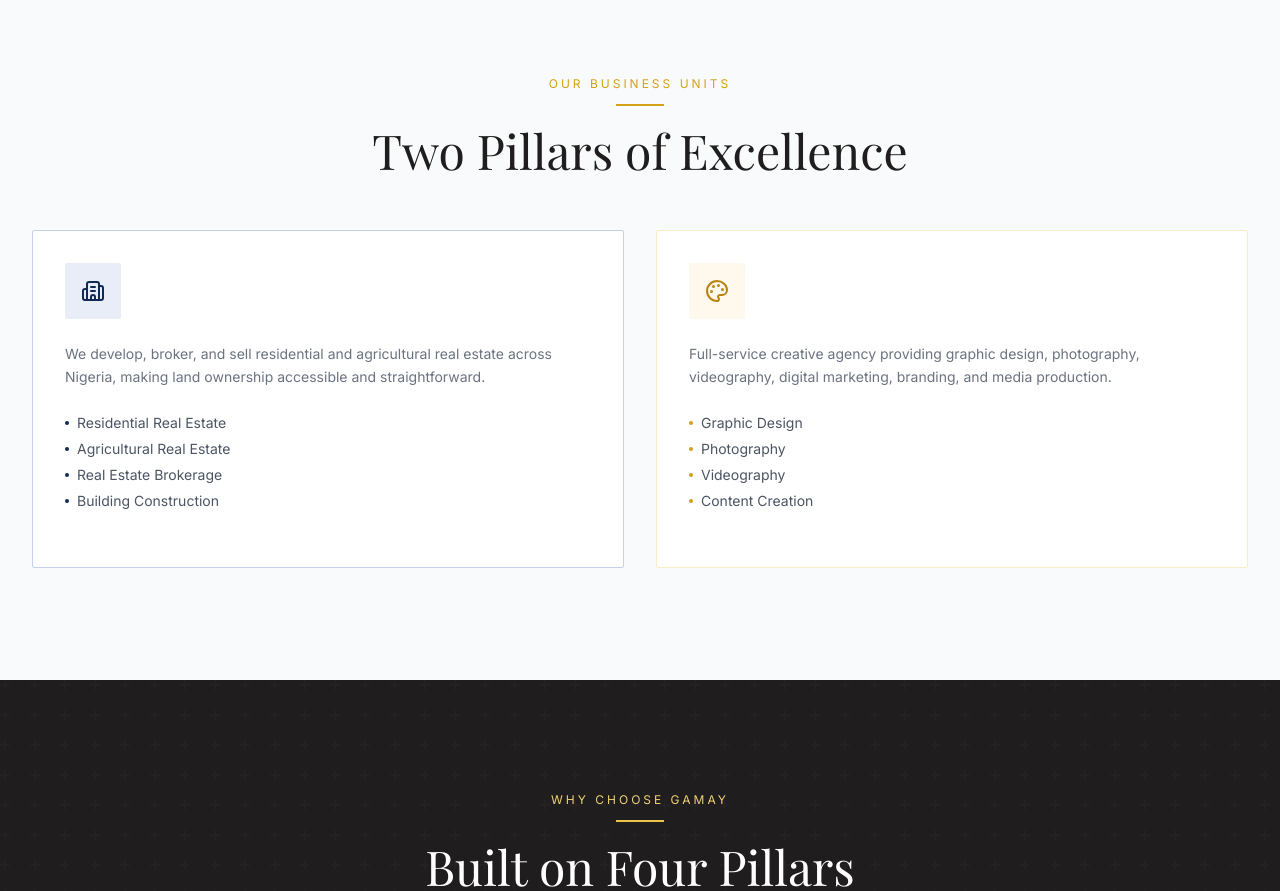
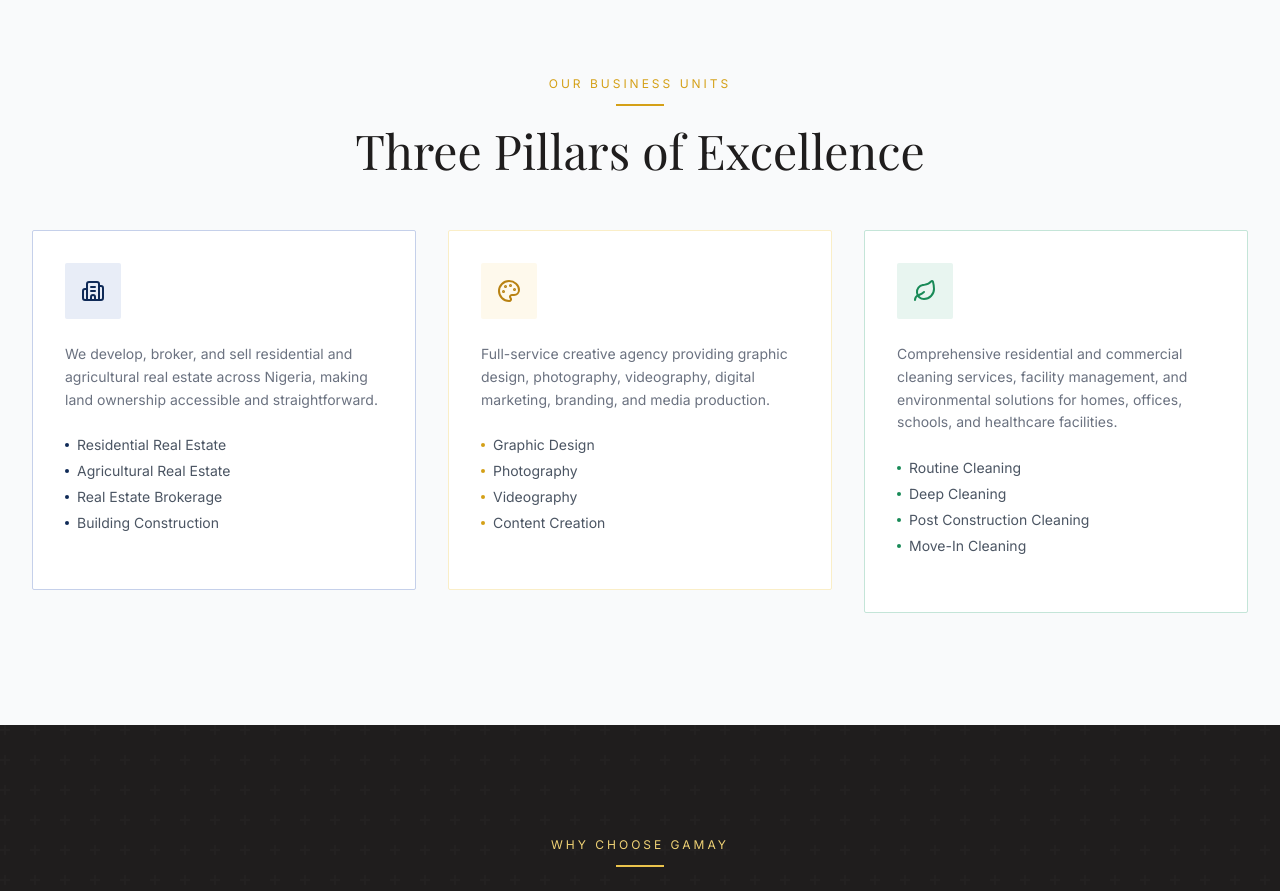
Before and after one commit to entacrest/gamay, a React (Vite) app: page / in a window 1280 px wide. Shown: the part 1820-2711 px from the top of the page. Built offline with nearby package versions, Linux system fonts and the light colour scheme; a web font is replaced by a local one.

Commit message:
fixes new

```diff
--- a/src/data/index.js
+++ b/src/data/index.js
@@ -37,16 +37,16 @@ export const businessUnits = [
     color: 'gold',
     services: ['Graphic Design','Photography','Videography','Content Creation','Branding','Digital Marketing','Printing','Media Production','IT Services','Broadcasting'],
   },
-  // {
-  //   id: 'facility',
-  //   name: 'Facility Management & Environmental Services',
-  //   slug: '/facility',
-  //   tagline: 'Professional Cleaning & Environmental Solutions',
-  //   description: 'Comprehensive residential and commercial cleaning services, facility management, and environmental solutions for homes, offices, schools, and healthcare facilities.',
-  //   icon: 'Leaf',
-  //   color: 'emerald',
-  //   services: ['Routine Cleaning','Deep Cleaning','Post Construction Cleaning','Move-In Cleaning','Move-Out Cleaning','Facility Management'],
-  // },
+  {
+    id: 'facility',
+    name: 'Facility Management & Environmental Services',
+    slug: '/facility',
+    tagline: 'Professional Cleaning & Environmental Solutions',
+    description: 'Comprehensive residential and commercial cleaning services, facility management, and environmental solutions for homes, offices, schools, and healthcare facilities.',
+    icon: 'Leaf',
+    color: 'emerald',
+    services: ['Routine Cleaning','Deep Cleaning','Post Construction Cleaning','Move-In Cleaning','Move-Out Cleaning','Facility Management'],
+  },
 ];
 
 export const coreValues = [
--- a/src/pages/Home.jsx
+++ b/src/pages/Home.jsx
@@ -199,10 +199,10 @@ export default function Home() {
       <section className="section-pad bg-gray-50">
         <div className="container-pad">
           <RevealSection>
-            <SectionTitle eyebrow="Our Business Units" title="Two Pillars of Excellence" center />
+            <SectionTitle eyebrow="Our Business Units" title="Three Pillars of Excellence" center />
           </RevealSection>
 
-          <div className="grid grid-cols-1 md:grid-cols-2 gap-8">
+          <div className="grid grid-cols-1 md:grid-cols-3 gap-8">
             {businessUnits.map((unit, i) => (
               <RevealSection key={unit.id} delay={i * 120}>
                 <ServiceCard {...unit} />
```
